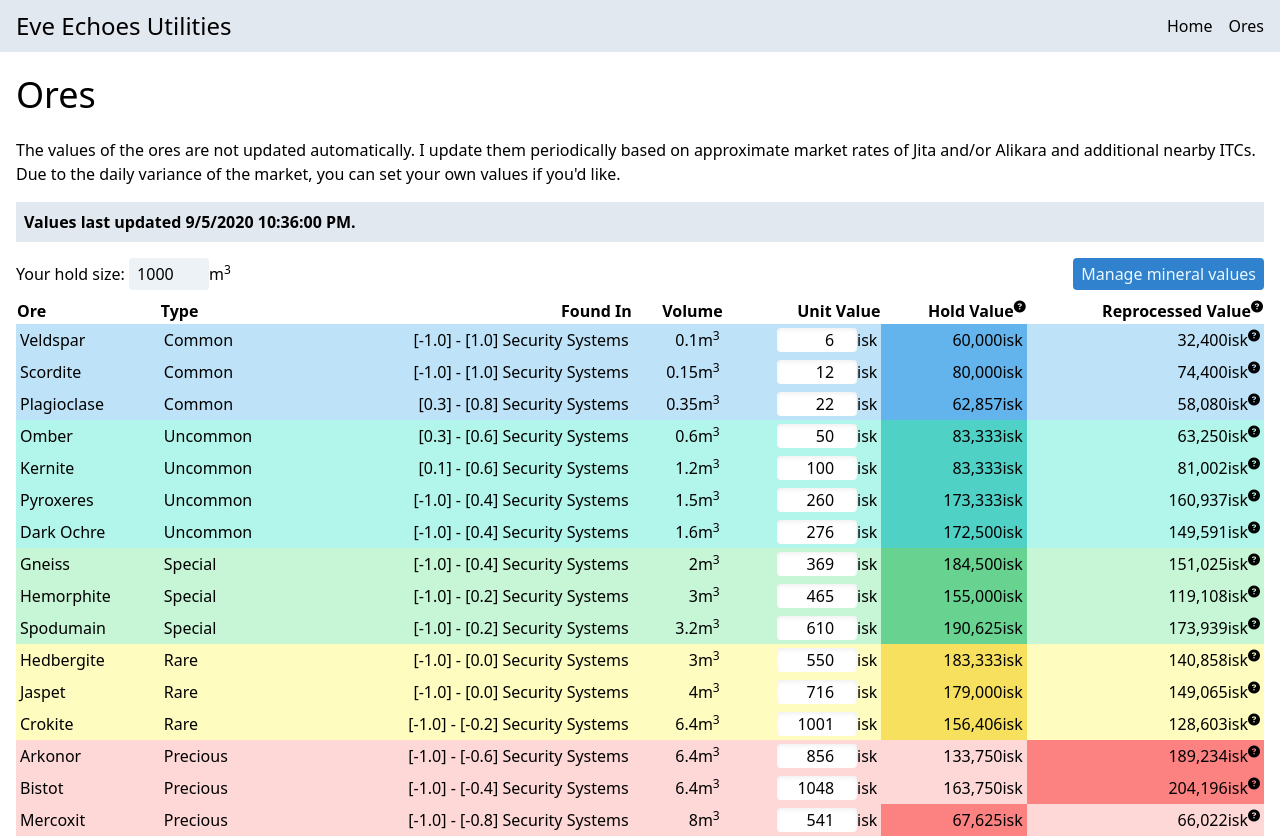
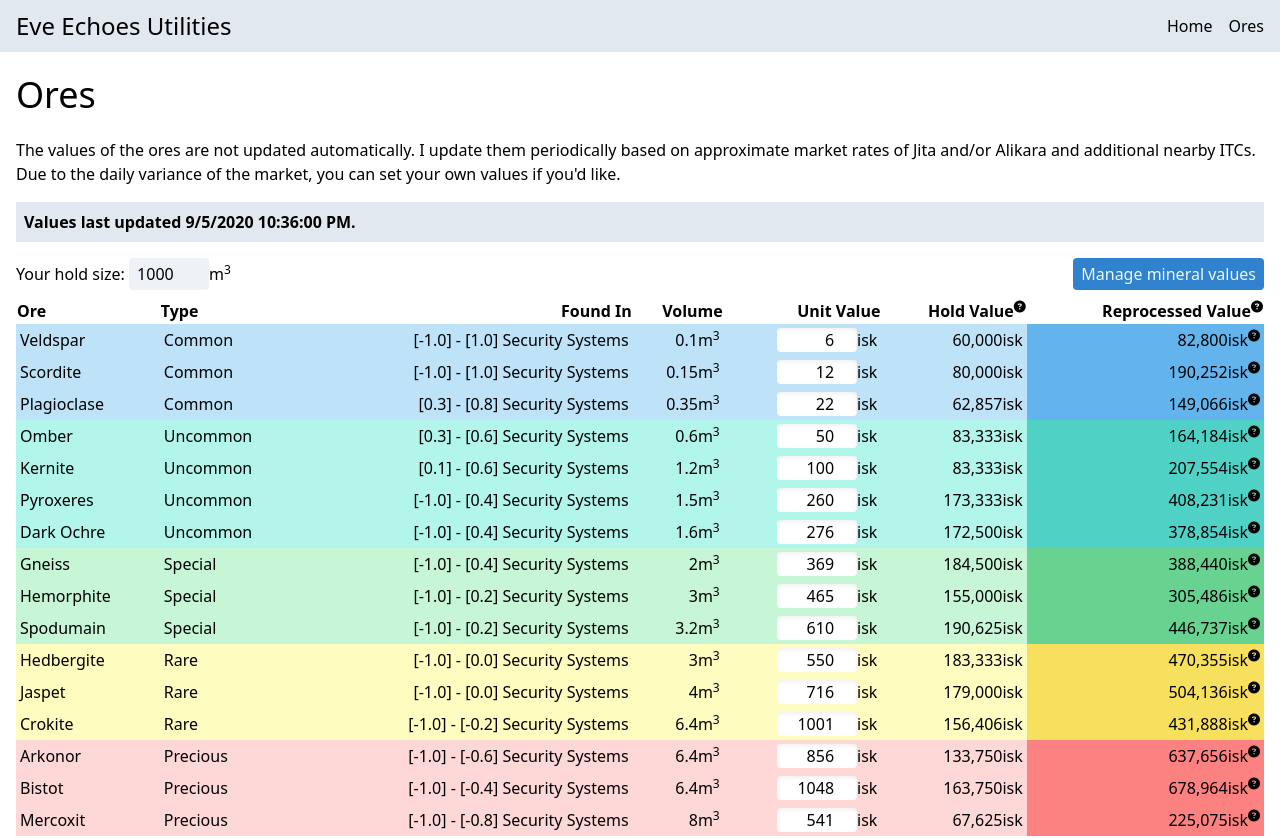
Before and after one commit to pstephan1187/eve-echoes-tools, a React (Create React App) app: page /ores in a window 1280 px wide. Shown: the top 838 px of the page. Built offline with nearby package versions, Linux system fonts and the light colour scheme.

Commit message:
Updated the values of the ore reprocessing results.

```diff
--- a/src/OreReprocessor.js
+++ b/src/OreReprocessor.js
@@ -12,116 +12,116 @@ const morphite = minerals[7];
 const map = [
   {
     label: "Veldspar", reprocessesInto: [
-      { mineral: tritanium, amount: 1.62 },
+      { mineral: tritanium, amount: 4.14 },
     ]
   },
   {
     label: "Scordite", reprocessesInto: [
-      { mineral: tritanium, amount: 0.63 },
-      { mineral: pyerite, amount: 0.45 },
+      { mineral: tritanium, amount: 1.62 },
+      { mineral: pyerite, amount: 1.15 },
     ]
   },
   {
     label: "Plagioclase", reprocessesInto: [
-      { mineral: tritanium, amount: 0.2 },
-      { mineral: pyerite, amount: 0.25 },
-      { mineral: mexallon, amount: 0.38 },
+      { mineral: tritanium, amount: 0.51 },
+      { mineral: pyerite, amount: 0.65 },
+      { mineral: mexallon, amount: 0.97 },
     ]
   },
   {
     label: "Omber", reprocessesInto: [
-      { mineral: tritanium, amount: 2.34 },
-      { mineral: pyerite, amount: 0.3 },
-      { mineral: isogen, amount: 0.21 },
+      { mineral: tritanium, amount: 6 },
+      { mineral: pyerite, amount: 0.76 },
+      { mineral: isogen, amount: 0.55 },
     ]
   },
   {
     label: "Kernite", reprocessesInto: [
-      { mineral: tritanium, amount: 1.04 },
-      { mineral: mexallon, amount: 1.87 },
-      { mineral: isogen, amount: 0.19 },
+      { mineral: tritanium, amount: 2.67 },
+      { mineral: mexallon, amount: 4.81 },
+      { mineral: isogen, amount: 0.48 },
     ]
   },
 
   {
     label: "Pyroxeres", reprocessesInto: [
-      { mineral: tritanium, amount: 6.84 },
-      { mineral: pyerite, amount: 2.18 },
-      { mineral: mexallon, amount: 0.98 },
-      { mineral: nocxium, amount: 0.12 },
+      { mineral: tritanium, amount: 17.55 },
+      { mineral: pyerite, amount: 5.6 },
+      { mineral: mexallon, amount: 2.5 },
+      { mineral: nocxium, amount: 0.3 },
     ]
   },
   {
     label: "Hemorphite", reprocessesInto: [
-      { mineral: tritanium, amount: 21.45 },
-      { mineral: isogen, amount: 0.62 },
-      { mineral: nocxium, amount: 0.05 },
-      { mineral: zydrine, amount: 0.2 },
+      { mineral: tritanium, amount: 55 },
+      { mineral: isogen, amount: 1.6 },
+      { mineral: nocxium, amount: 0.13 },
+      { mineral: zydrine, amount: 0.5 },
     ]
   },
   {
     label: "Dark Ochre", reprocessesInto: [
-      { mineral: tritanium, amount: 3.74 },
-      { mineral: isogen, amount: 0.22 },
-      { mineral: nocxium, amount: 0.17 },
+      { mineral: tritanium, amount: 9.6 },
+      { mineral: isogen, amount: 0.56 },
+      { mineral: nocxium, amount: 0.43 },
     ]
   },
   {
     label: "Gneiss", reprocessesInto: [
-      { mineral: pyerite, amount: 3.43 },
-      { mineral: mexallon, amount: 3.59 },
-      { mineral: isogen, amount: 0.71 },
+      { mineral: pyerite, amount: 8.8 },
+      { mineral: mexallon, amount: 9.2 },
+      { mineral: isogen, amount: 1.84 },
     ]
   },
 
   {
     label: "Jaspet", reprocessesInto: [
-      { mineral: mexallon, amount: 7.28 },
-      { mineral: nocxium, amount: 0.14 },
-      { mineral: zydrine, amount: 0.17 },
+      { mineral: mexallon, amount: 24.61 },
+      { mineral: nocxium, amount: 0.48 },
+      { mineral: zydrine, amount: 0.56 },
     ]
   },
   {
     label: "Crokite", reprocessesInto: [
-      { mineral: tritanium, amount: 116.4 },
-      { mineral: nocxium, amount: 0.28 },
-      { mineral: zydrine, amount: 0.29 },
+      { mineral: tritanium, amount: 388 },
+      { mineral: nocxium, amount: 0.94 },
+      { mineral: zydrine, amount: 0.96 },
     ]
   },
 
   {
     label: "Bistot", reprocessesInto: [
-      { mineral: pyerite, amount: 18.36 },
-      { mineral: zydrine, amount: 0.11 },
-      { mineral: megacyte, amount: 0.24 },
+      { mineral: pyerite, amount: 61.2 },
+      { mineral: zydrine, amount: 0.36 },
+      { mineral: megacyte, amount: 0.79 },
     ]
   },
   {
     label: "Arkonor", reprocessesInto: [
-      { mineral: tritanium, amount: 26.4 },
-      { mineral: mexallon, amount: 3 },
-      { mineral: megacyte, amount: 0.31 },
+      { mineral: tritanium, amount: 88 },
+      { mineral: mexallon, amount: 10 },
+      { mineral: megacyte, amount: 1.04 },
     ]
   },
   {
     label: "Mercoxit", reprocessesInto: [
-      { mineral: morphite, amount: 0.18 },
+      { mineral: morphite, amount: 0.6 },
     ]
   },
   {
     label: "Hedbergite", reprocessesInto: [
-      { mineral: pyerite, amount: 8.19 },
-      { mineral: isogen, amount: 1.38 },
-      { mineral: nocxium, amount: 0.03 },
-      { mineral: zydrine, amount: 0.04 },
+      { mineral: pyerite, amount: 27.31 },
+      { mineral: isogen, amount: 4.58 },
+      { mineral: nocxium, amount: 0.09 },
+      { mineral: zydrine, amount: 0.14 },
     ]
   },
   {
     label: "Spodumain", reprocessesInto: [
-      { mineral: tritanium, amount: 76.83 },
-      { mineral: pyerite, amount: 14.59 },
-      { mineral: mexallon, amount: 1.4 },
-      { mineral: isogen, amount: 0.23 },
+      { mineral: tritanium, amount: 197 },
+      { mineral: pyerite, amount: 37.4 },
+      { mineral: mexallon, amount: 3.6 },
+      { mineral: isogen, amount: 0.6 },
     ]
   },
 ];
```
